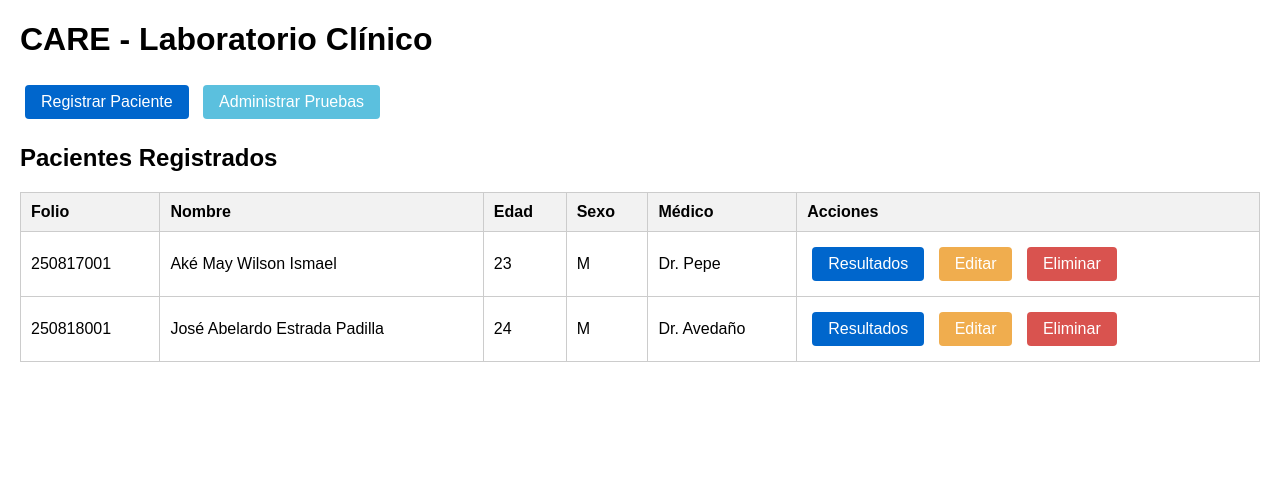
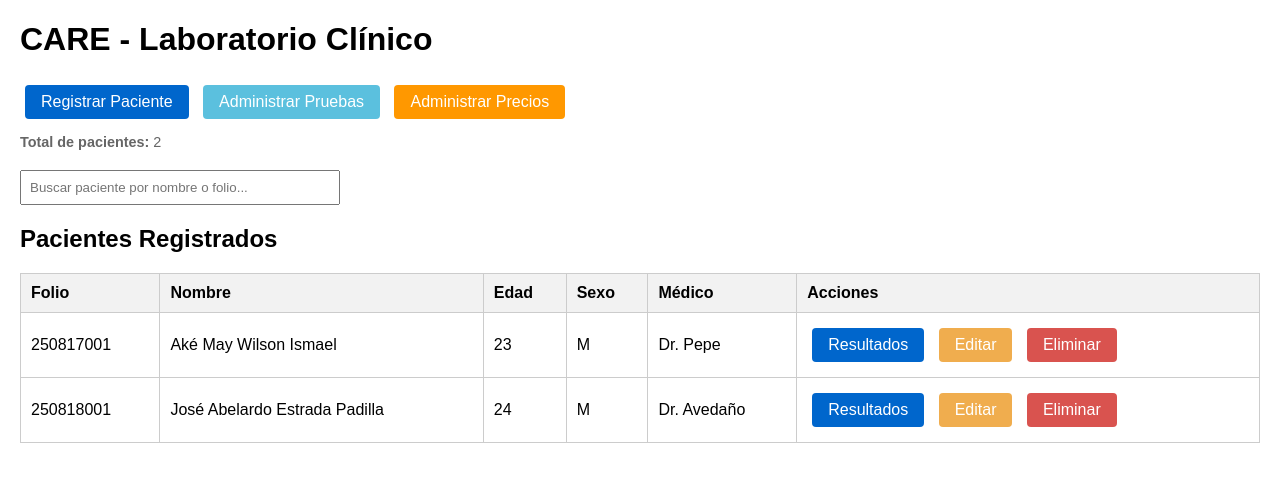
Before and after one commit to qfbwilsonmay-ai/care-laboratorio, a Flask app: page / in a window 1280 px wide. Shown: the top 482 px of the page. Run offline with Flask 3, Linux system fonts and the light colour scheme.

Commit message:
Mejorado: index.html con búsqueda, estadísticas y enlace a precios

```diff
--- a/templates/index.html
+++ b/templates/index.html
@@ -11,15 +11,32 @@
         .btn { display: inline-block; padding: 8px 16px; background: #0066cc; color: white; border: none; border-radius: 4px; }
         .btn-danger { background: #d9534f; }
         .btn-warning { background: #f0ad4e; }
+        .btn-success { background: #5cb85c; }
+        .btn-info { background: #5bc0de; }
+        .actions { white-space: nowrap; }
+        .stats { margin: 10px 0; font-size: 0.9em; color: #666; }
+        .search { margin: 20px 0; }
+        .search input { padding: 8px; width: 300px; margin-right: 10px; }
     </style>
 </head>
 <body>
     <h1>CARE - Laboratorio Clínico</h1>
+
     <a href="/registro" class="btn">Registrar Paciente</a>
-    <a href="/admin/pruebas" class="btn" style="background: #5bc0de;">Administrar Pruebas</a>
+    <a href="/admin/pruebas" class="btn btn-info">Administrar Pruebas</a>
+    <a href="/admin/precios" class="btn" style="background: #ff9800;">Administrar Precios</a>
+
+    <div class="stats">
+        <strong>Total de pacientes:</strong> {{ pacientes | length }}
+    </div>
+
+    <div class="search">
+        <input type="text" id="searchInput" placeholder="Buscar paciente por nombre o folio..." onkeyup="buscarPacientes()">
+    </div>
 
     <h2>Pacientes Registrados</h2>
-    <table>
+    <table id="pacientesTable">
+        <thead>
             <tr>
                 <th>Folio</th>
                 <th>Nombre</th>
@@ -28,20 +45,43 @@
                 <th>Médico</th>
                 <th>Acciones</th>
             </tr>
+        </thead>
+        <tbody>
             {% for p in pacientes %}
-        <tr>
+            <tr data-name="{{ p.nombre.lower() }}" data-folio="{{ p.folio.lower() }}">
                 <td>{{ p.folio }}</td>
                 <td>{{ p.nombre }}</td>
                 <td>{{ p.edad }}</td>
                 <td>{{ p.sexo }}</td>
                 <td>{{ p.medico }}</td>
-            <td>
+                <td class="actions">
                     <a href="/resultados/{{ p.folio }}" class="btn">Resultados</a>
                     <a href="/editar_paciente/{{ p.folio }}" class="btn btn-warning">Editar</a>
                     <a href="/eliminar_paciente/{{ p.folio }}" class="btn btn-danger" onclick="return confirm('¿Eliminar paciente?')">Eliminar</a>
                 </td>
             </tr>
             {% endfor %}
+        </tbody>
     </table>
+
+    <script>
+        function buscarPacientes() {
+            const input = document.getElementById('searchInput');
+            const filter = input.value.toLowerCase();
+            const table = document.getElementById('pacientesTable');
+            const tr = table.getElementsByTagName('tr');
+
+            for (let i = 1; i < tr.length; i++) {
+                const row = tr[i];
+                const name = row.getAttribute('data-name');
+                const folio = row.getAttribute('data-folio');
+                if (name.includes(filter) || folio.includes(filter)) {
+                    row.style.display = "";
+                } else {
+                    row.style.display = "none";
+                }
+            }
+        }
+    </script>
 </body>
 </html>
```
Lines whose indentation alone changed are shown as unchanged.
